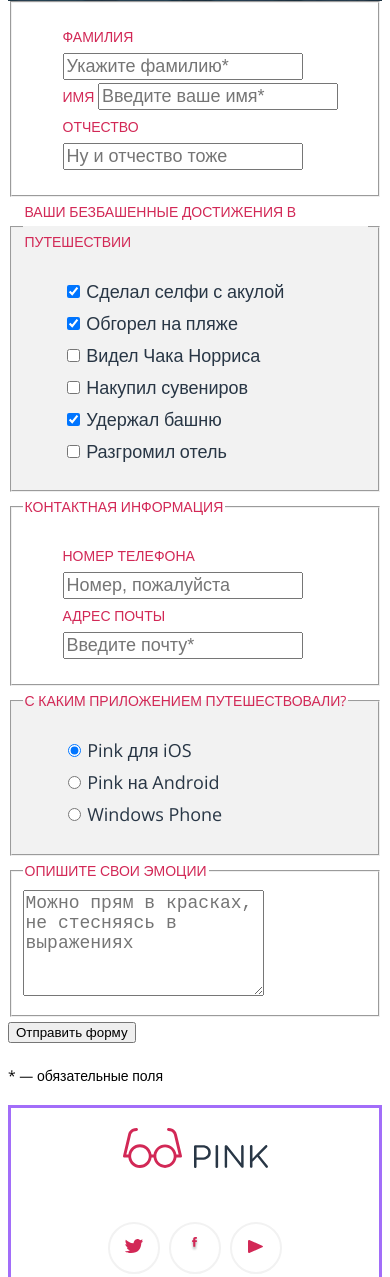
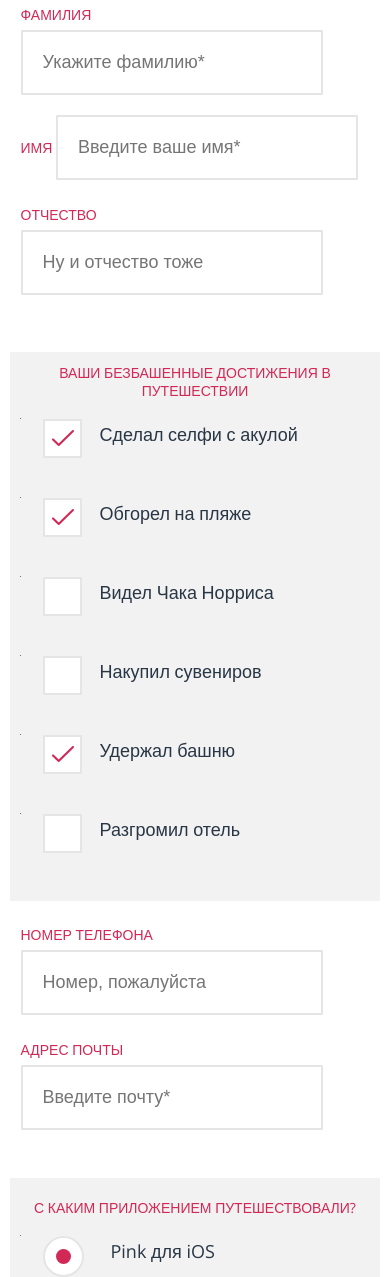
Before and after one commit to Alice2506/228536-pink-23, a website: page source/form.html in a window 390 px wide. Shown: the part 569-1846 px from the top of the page. Drawn offline with nearby package versions, Linux system fonts and the light colour scheme; files that its build step writes are made by us from their sources.

Commit message:
адаптивные декоративные элементы, страница form.html

```diff
--- a/source/form.html
+++ b/source/form.html
@@ -66,27 +66,27 @@
             <legend class="form-heading">Ваши безбашенные достижения в путешествии</legend>
             <ul class="achievments-list">
               <li class="achievments-list__item">
-                <input class="form__checkbox" type="checkbox" id="checkbox-selfie" checked>
+                <input class="form__checkbox visually-hidden" type="checkbox" id="checkbox-selfie" checked>
                 <label class="form-option" for="checkbox-selfie">Сделал селфи с акулой</label>
               </li>
               <li class="achievments-list__item">
-                <input class="form__checkbox" type="checkbox"  id="checkbox-burn" checked>
+                <input class="form__checkbox visually-hidden" type="checkbox"  id="checkbox-burn" checked>
                 <label class="form-option" for="checkbox-burn">Обгорел на пляже</label>
               </li>
               <li class="achievments-list__item">
-                <input class="form__checkbox" type="checkbox" id="checkbox-norris">
+                <input class="form__checkbox visually-hidden" type="checkbox" id="checkbox-norris">
                 <label class="form-option" for="checkbox-norris">Видел Чака Норриса</label>
               </li>
               <li class="achievments-list__item">
-                <input class="form__checkbox" type="checkbox" id="checkbox-souvenirs">
+                <input class="form__checkbox visually-hidden" type="checkbox" id="checkbox-souvenirs">
                 <label class="form-option" for="checkbox-souvenirs">Накупил сувениров</label>
               </li>
               <li class="achievments-list__item">
-                <input class="form__checkbox" type="checkbox" id="checkbox-tower" checked>
+                <input class="form__checkbox visually-hidden" type="checkbox" id="checkbox-tower" checked>
                 <label class="form-option" for="checkbox-tower">Удержал башню</label>
               </li>
               <li class="achievments-list__item">
-                <input class="form__checkbox" type="checkbox" id="checkbox-hotel">
+                <input class="form__checkbox visually-hidden" type="checkbox" id="checkbox-hotel">
                 <label class="form-option" for="checkbox-hotel">Разгромил отель</label>
               </li>
             </ul>
@@ -108,15 +108,15 @@
             <legend class="form-heading">С каким приложением путешествовали?</legend>
             <ul class="apps-list">
               <li class="apps-list__item">
-                <input class="form__radio" type="radio" id="radio-iOS" checked>
+                <input class="form__radio visually-hidden" type="radio" id="radio-iOS" checked>
                 <label class="form-option" for="radio-iOS">Pink для iOS</label>
               </li>
               <li class="apps-list__item">
-                <input class="form__radio" type="radio" id="radio-Android">
+                <input class="form__radio visually-hidden" type="radio" id="radio-Android">
                 <label class="form-option" for="radio-Android">Pink на Android</label>
               </li>
               <li class="apps-list__item">
-                <input class="form__radio" type="radio" id="radio-WindowsPhone">
+                <input class="form__radio visually-hidden" type="radio" id="radio-WindowsPhone">
                 <label class="form-option" for="radio-WindowsPhone">Windows Phone</label>
               </li>
             </ul>
@@ -125,7 +125,7 @@
             <legend class="form-heading">Опишите свои эмоции</legend>
             <textarea class="form__text-field form-option" rows="5" placeholder="Можно прям в красках, не стесняясь в выражениях"></textarea>
           </fieldset>
-          <input class="form__button" type="submit" value="Отправить форму">
+          <input class="form__button button" type="submit" value="Отправить форму">
           <p>* — обязательные поля</p>
         </form>
       </div>
--- /dev/null
+++ b/source/less/blocks/button.less
@@ -0,0 +1,18 @@
+.button {
+  text-align: center;
+  line-height: 59px;
+  width: 276px;
+  height: 59px;
+  background-color: @button-color;
+  color: #ffffff;
+  text-transform: uppercase;
+  font-size: 18px;
+  font-weight: 700;
+  border: 2px solid @button-color;
+  border-radius: 2px;
+  margin: 0 auto;
+
+  @media (min-width: @tablet-width) {
+    width: 296px;
+  }
+}
--- a/source/less/blocks/form.less
+++ b/source/less/blocks/form.less
@@ -13,17 +13,14 @@
   }
 }
 
-.form-wrapper {
-  position: relative;
-}
-
 .form ul {
   list-style: none;
+  padding: 0;
 }
 
 .form-title {
   background: #0b0435 url("../img/back-mobile.png") no-repeat;
-  min-height: 462px;
+  min-height: 237px;
   color: #ffffff;
   background-size: cover;
   text-align: center;
@@ -32,7 +29,7 @@
   padding-right: 40px;
 
   @media (min-width: @tablet-width) {
-    min-height: 730px;
+    min-height: 440px;
     background: url("../img/back-tablet.png") no-repeat;
     background-size: cover;
     padding-top: 200px;
@@ -41,7 +38,7 @@
   }
 
   @media (min-width: @desktop-width) {
-    min-height: 853px;
+    min-height: 394px;
     background: url("../img/back-desktop.png") no-repeat;
     background-size: cover;
   }
@@ -49,8 +46,8 @@
 
 .form-add {
   line-height: 30px;
-  position: absolute;
-  top: 237px;
+  //position: absolute;
+  //top: 237px;
   background-color: #ffffff;
   text-align: center;
   padding-left: 20px;
@@ -60,7 +57,7 @@
 
   @media (min-width: @tablet-width) {
     font-size: 18px;
-    top: 440px;
+    //top: 440px;
     padding-left: 85px;
     padding-right: 85px;
     padding-bottom: 82px;
@@ -68,7 +65,7 @@
   }
 
   @media (min-width: @desktop-width) {
-    top: 394px;
+    //top: 394px;
     padding-left: 222px;
     padding-right: 222px;
     padding-bottom: 100px;
@@ -78,10 +75,17 @@
 
 .form__radio-checkbox {
   background-color: @block-background;
+  border: none;
+  margin-top: -20px;
 
   @media (min-width: @tablet-width) {
     background-color: #ffffff;
   }
+}
+
+.form__radio-checkbox legend {
+  text-align: center;
+  line-height: 18px;
 }
 
 .form__achievments {
@@ -129,3 +133,121 @@
     grid-row-end: 5;
   }
 }
+
+.form__name,
+.form__contact-info {
+  border: none;
+}
+
+.form__contacts input,
+.form__contact-info input {
+  height: 59px;
+  min-width: 276px;
+  padding-left: 20px;
+  border: 2px solid #E5E5E5;
+  border-radius: 1px;
+}
+
+.form__contacts li,
+.form__contact-info li {
+  margin-bottom: 20px;
+}
+
+.form__contact-info legend {
+  @media (max-width: @tablet-width) {
+    display: none;
+  }
+}
+
+.achievments-list__item {
+  position: relative;
+  margin-bottom: 47px;
+}
+
+.achievments-list__item label {
+  padding-left: 79px;
+}
+
+.form-heading {
+  padding-top: 60px;
+}
+
+.form__checkbox + label::before {
+  content: "";
+  position: absolute;
+  left: 22px;
+  width: 35px;
+  height: 35px;
+  border: 2px solid #E5E5E5;
+  background: #FFFFFF;
+  border-radius: 1px;
+}
+
+.form__checkbox:checked + label::after {
+  content: "";
+  position: absolute;
+  top: 11px;
+  left: 31px;
+  width: 22px;
+  height: 16px;
+  background-image: url("../img/tick.svg");
+  background-repeat: no-repeat;
+  background-position: 0 0;
+}
+
+.apps-list__item {
+  position: relative;
+  margin-bottom: 47px;
+}
+
+.form__radio + label::before {
+  content: "";
+  position: absolute;
+  left: 22px;
+  width: 37px;
+  height: 37px;
+  border: 2px solid #E5E5E5;
+  background: #FFFFFF;
+  border-radius: 50%;
+}
+
+.form__radio:checked + label::after {
+  content: "";
+  position: absolute;
+  top: 13px;
+  left: 35px;
+  width: 15px;
+  height: 15px;
+  background-color: @icon-color;
+  border-radius: 50%;
+}
+
+.apps-list__item label {
+  padding-left: 90px;
+}
+
+.form__textarea {
+  border: none;
+  margin-top: -20px;
+  text-align: center;
+}
+
+.form__textarea legend {
+  text-align: center;
+}
+
+.form__textarea textarea {
+  width: 276px;
+  margin: 0 auto;
+  padding-top: 22px;
+  border: 2px solid #E5E5E5;
+  border-radius: 1px;
+}
+
+.form__text-field {
+  padding-left: 20px;
+}
+
+.form .form__button {
+  margin-left: 30px;
+}
--- a/source/less/global/variables.less
+++ b/source/less/global/variables.less
@@ -2,6 +2,7 @@
 @dark-background: #1D2631;
 @font-color: #283645;
 @icon-color: #D22856;
+@button-color: #2AAB6D;
 
 // Viewports
 
--- a/source/less/style.less
+++ b/source/less/style.less
@@ -22,3 +22,4 @@
 @import "blocks/images.less";
 @import "blocks/slider.less";
 @import "blocks/map.less";
+@import "blocks/button.less";
```
Also changed, not shown: source/img/tick.svg (added).
